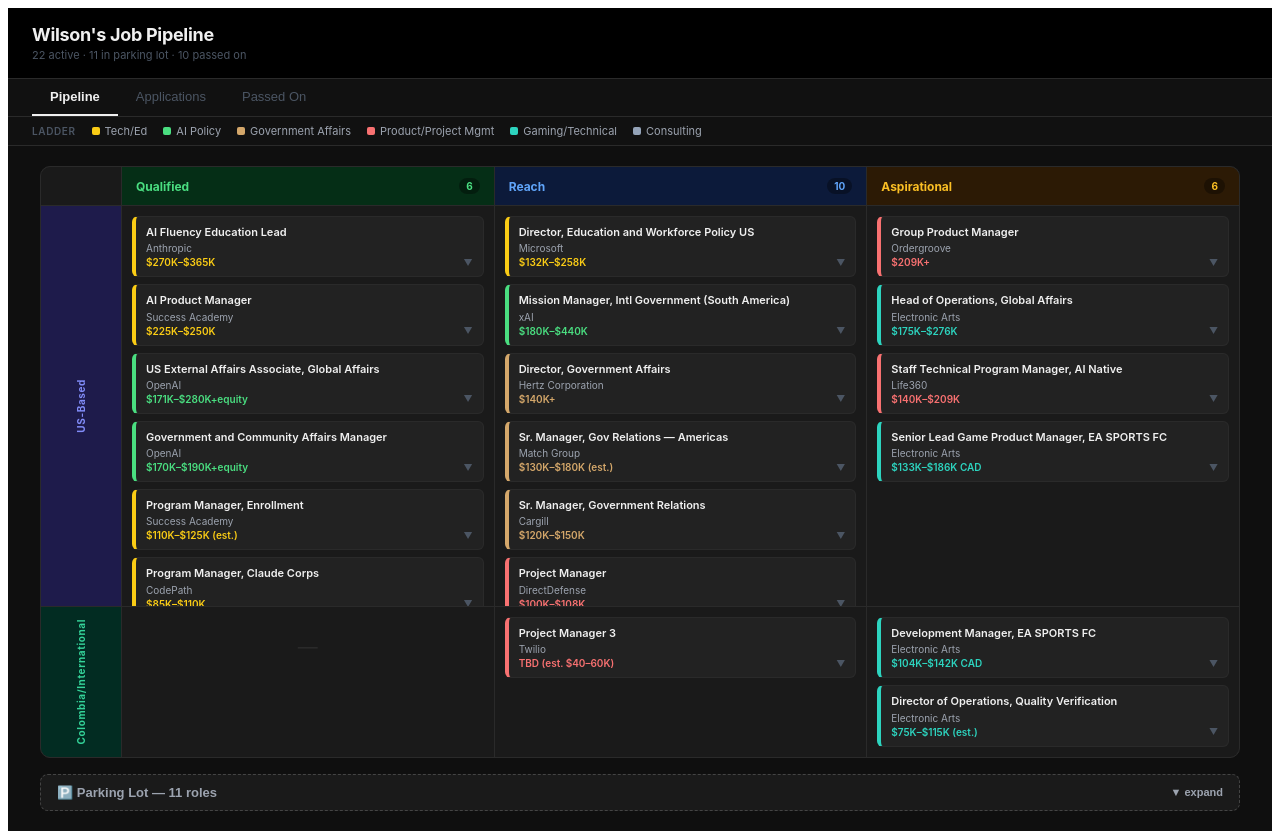
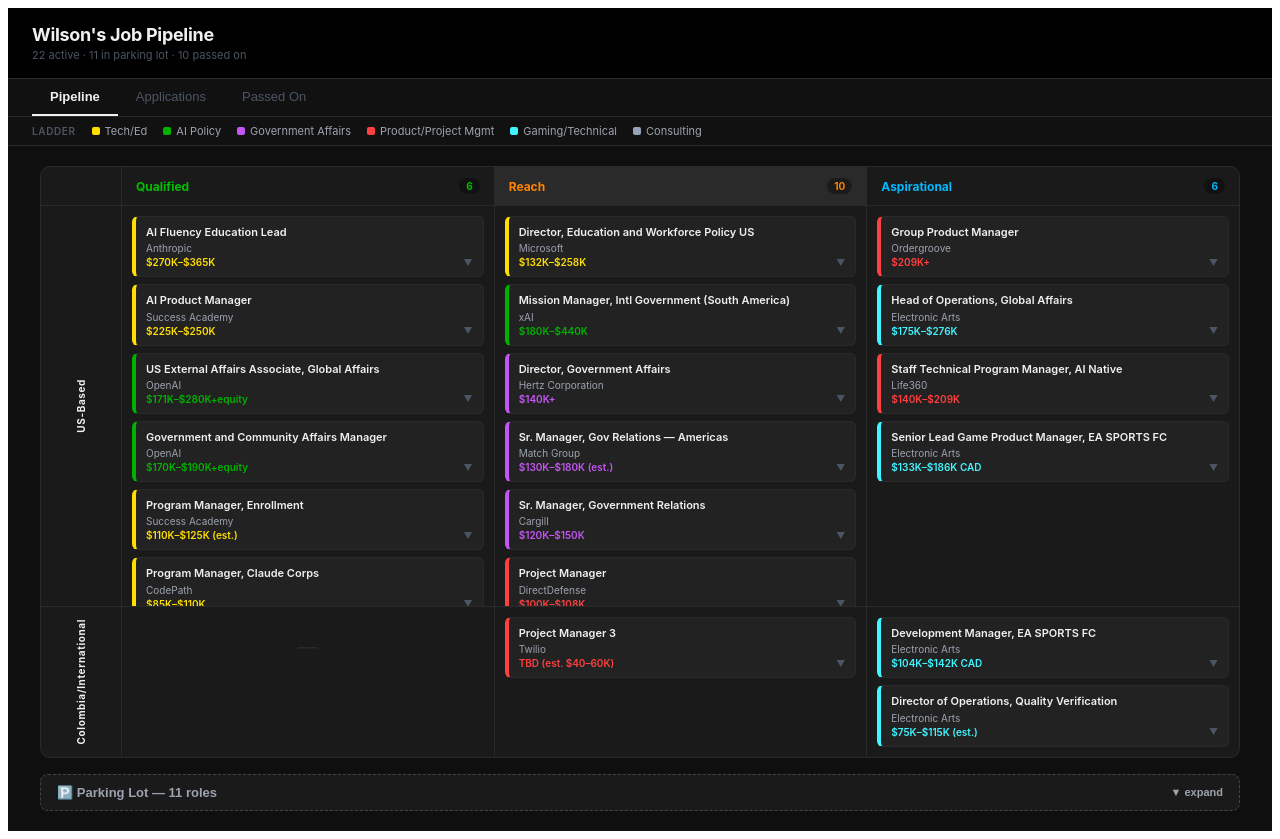
Before and after one commit to wipava13/Learning2Code, a React (Vite) app: page / in a window 1280 px wide. Built offline with nearby package versions, Linux system fonts and the light colour scheme.

Commit message:
Color changes

```diff
--- a/src/JobTracker.jsx
+++ b/src/JobTracker.jsx
@@ -11,31 +11,31 @@
 
 // Career ladder colors (the second data layer)
 const LC = {
-  "Tech/Ed":              { c: "#facc15" },
-  "AI Policy":            { c: "#4ade80" },
-  "Government Affairs":   { c: "#d4a76a" },
-  "Product/Project Mgmt": { c: "#f87171" },
-  "Gaming/Technical":     { c: "#2dd4bf" },
+  "Tech/Ed":              { c: "#ffdf00" },
+  "AI Policy":            { c: "#00b100" },
+  "Government Affairs":   { c: "#c457f3" },
+  "Product/Project Mgmt": { c: "#FF4040" },
+  "Gaming/Technical":     { c: "#40f5ff" },
   "Consulting":           { c: "#94a3b8" },
 };
 
 // Status column colors
 const SC = {
-  "Qualified":     { c: "#4ade80", hbg: "#052e16" },
-  "Reach":         { c: "#60a5fa", hbg: "#0c1a3a" },
-  "Aspirational":  { c: "#fbbf24", hbg: "#2c1a05" },
-  "Over Qualified":{ c: "#a78bfa", hbg: "#1e1040" },
+  "Qualified":     { c: "#03be00", hbg: "#1A1A1A" },
+  "Reach":         { c: "#fe8300", hbg: "#2A2A2A" },
+  "Aspirational":  { c: "#03b8ff", hbg: "#1A1A1A" },
+  "Over Qualified":{ c: "#ff0000", hbg: "#1A1A1A" },
 };
 
 // Row header colors
 const PC = {
-  "US-Based":               { c: "#818cf8", hbg: "#1e1b4b" },
-  "Colombia/International": { c: "#34d399", hbg: "#022c22" },
+  "US-Based":               { c: "#F0F0F0", hbg: "#1A1A1A" },
+  "Colombia/International": { c: "#F0F0F0", hbg: "#1A1A1A" },
 };
 
 // Kanban columns
 const KC = {
-  todo:       { c: "#6b7280", label: "To-Do"       },
+  todo:       { c: "#FFFFFF", label: "To-Do"       },
   inprogress: { c: "#60a5fa", label: "In Progress"  },
   sent:       { c: "#4ade80", label: "Sent"         },
 };
```
